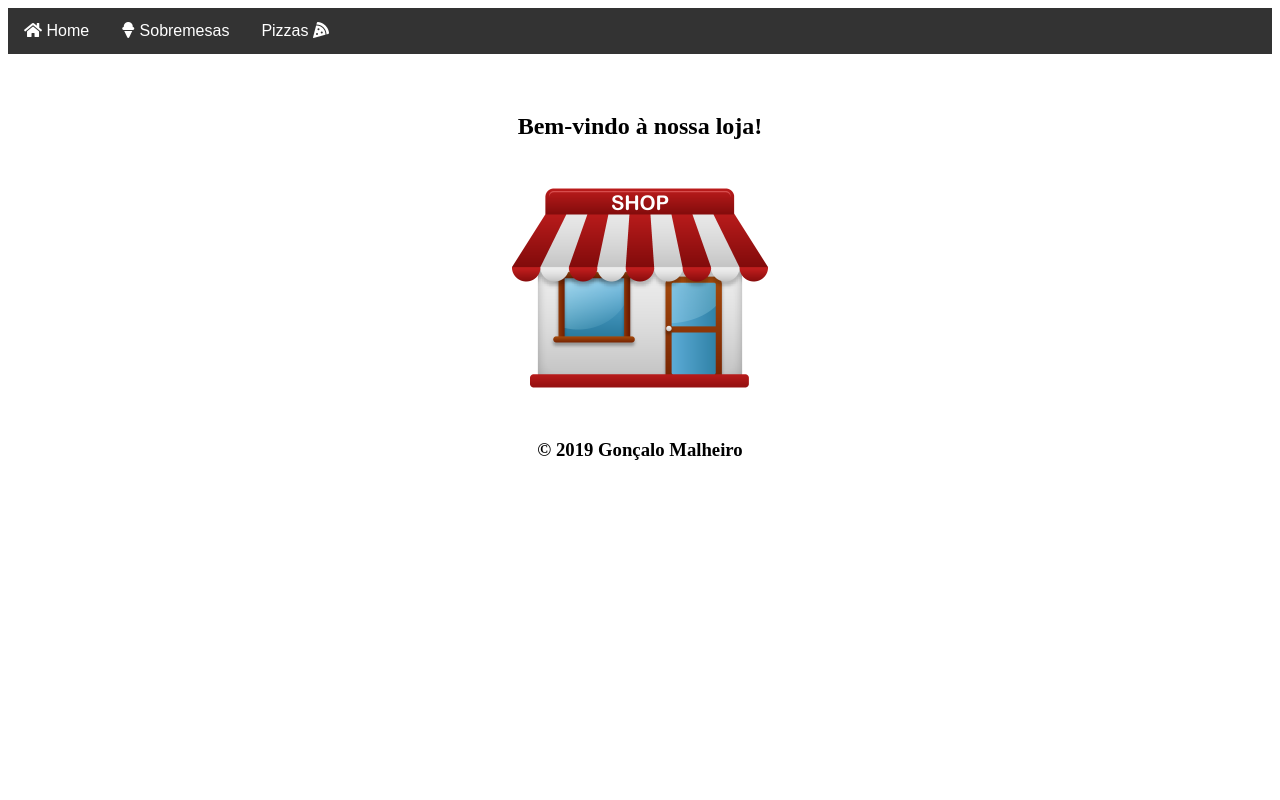
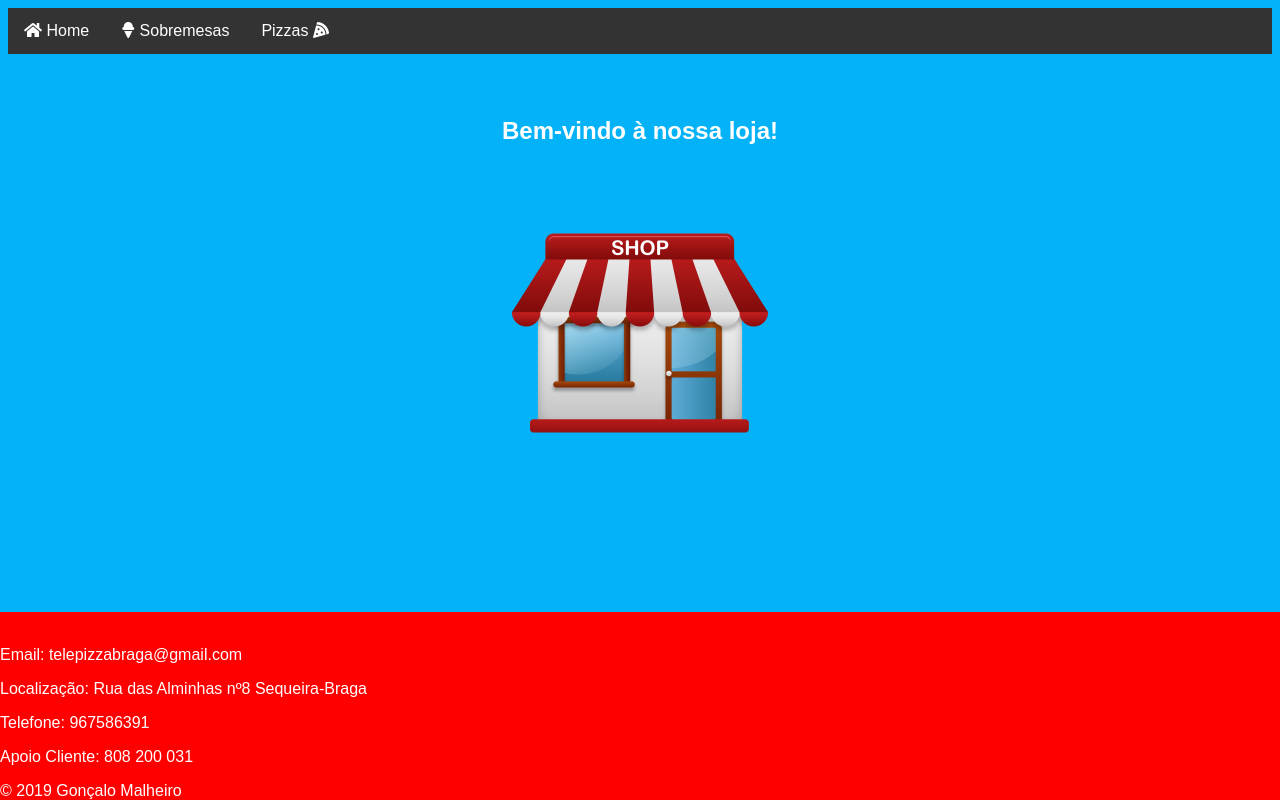
Before and after one commit to GoncaloMalheiro/herokuT109, a Flask app: page / in a window 1280 px wide. Run offline with Flask 2, Linux system fonts and the light colour scheme; some libraries are stand-ins or nearby versions.

Commit message:
gelatina2

```diff
--- a/app.py
+++ b/app.py
@@ -17,5 +17,9 @@ def registo():
 def carrinho():
     return render_template('carrinho.html')
 
+@app.route('/sobremesas')
+def sobremesas():
+    return render_template('sobremesas.html')
+
 if __name__=='__main__':
     app.run(debug=True)
--- a/static/style.css
+++ b/static/style.css
@@ -1,4 +1,10 @@
 /* Navbar container */
+body {
+  overflow: hidden;
+  background-color: #04b2f7;
+  font-family: Arial;
+}
+
 .navbar {
   overflow: hidden;
   background-color: #333;
@@ -67,3 +73,13 @@
 .dropdown:hover .dropdown-content {
   display: block;
 }
+
+.footer {
+  position: fixed;
+  left: 0;
+  bottom: 0;
+  width: 100%;
+  background-color: red;
+  color: white;
+  text-align: ;
+}
--- a/templates/index.html
+++ b/templates/index.html
@@ -6,6 +6,7 @@
 {% block conteudo %}
 <h1>{% if usr %}, {{ usr }}{% endif %}</h1>
 <br>
-<center><h2>Bem-vindo à nossa loja!</h2></center>
-<center><img src="/static/images/icons.png"></center>
+<h2><center><p style="color:white;">Bem-vindo à nossa loja!</p></center></h2>
+
+<br><br><center><img src="/static/images/icons.png"></center>
 {% endblock %}
--- a/templates/layout.html
+++ b/templates/layout.html
@@ -4,21 +4,21 @@
     <meta charset="UTF-8">
     <title>Escola Secundária de Maximinos</title>
     <link rel="stylesheet" type="text/css" href="/static/style.css">
-    <link rel="stylesheet" href="https://use.fontawesome.com/releases/v5.6.3/css/all.css" integrity="sha384-UHRtZLI+pbxtHCWp1t77Bi1L4ZtiqrqD80Kn4Z8NTSRyMA2Fd33n5dQ8lWUE00s/" crossorigin="anonymous">
-    </head>
+<link rel="stylesheet" href="https://use.fontawesome.com/releases/v5.8.2/css/all.css" integrity="sha384-oS3vJWv+0UjzBfQzYUhtDYW+Pj2yciDJxpsK1OYPAYjqT085Qq/1cq5FLXAZQ7Ay" crossorigin="anonymous">    </head>
 <body>
 
 <div class="navbar">
-  <a href="#home"> <i class="fas fa-home"></i> Home</a>
-  <a href="#"> <i class="fas fa-ice-cream"></i> Sobremesas</a>
+  <a href="#"> <i class="fas fa-home"></i> Home</a>
+  <a href="/sobremesas"> <i class="fas fa-ice-cream"></i> Sobremesas</a>
   <div class="dropdown">
     <button class="dropbtn">Pizzas
-      <i class="fas fa-pizza-slice"></i>
+     <i class="fas fa-pizza-slice"></i>
     </button>
     <div class="dropdown-content">
       <a href="#">Os fãs da Carne</a>
       <a href="#">Os fãs do Mar</a>
       <a href="#">Os fãs do Queijo</a>
+    <a href="#"> <i class="fas fa-home"></i> Registo</a>
     </div>
   </div>
 </div>
@@ -26,6 +26,14 @@
 {% block conteudo %}
 {% endblock %}
 
-<h3><center>&copy 2019 Gonçalo Malheiro</h3></center>
+
+<div class="footer">
+    <br><p>Email: telepizzabraga@gmail.com</p>
+    <p>Localização: Rua das Alminhas nº8 Sequeira-Braga</p>
+    <p>Telefone: 967586391</p>
+    <p>Apoio Cliente: 808 200 031</p>
+    &copy 2019 Gonçalo Malheiro
+</div>
+
 </body>
 </html>
```
Also changed, not shown: templates/texto.html (added, +10 -0 lines), static/Sobremesas/02.png (added), static/Sobremesas/03.png (added), static/Sobremesas/04.png (added), 1 other file.
